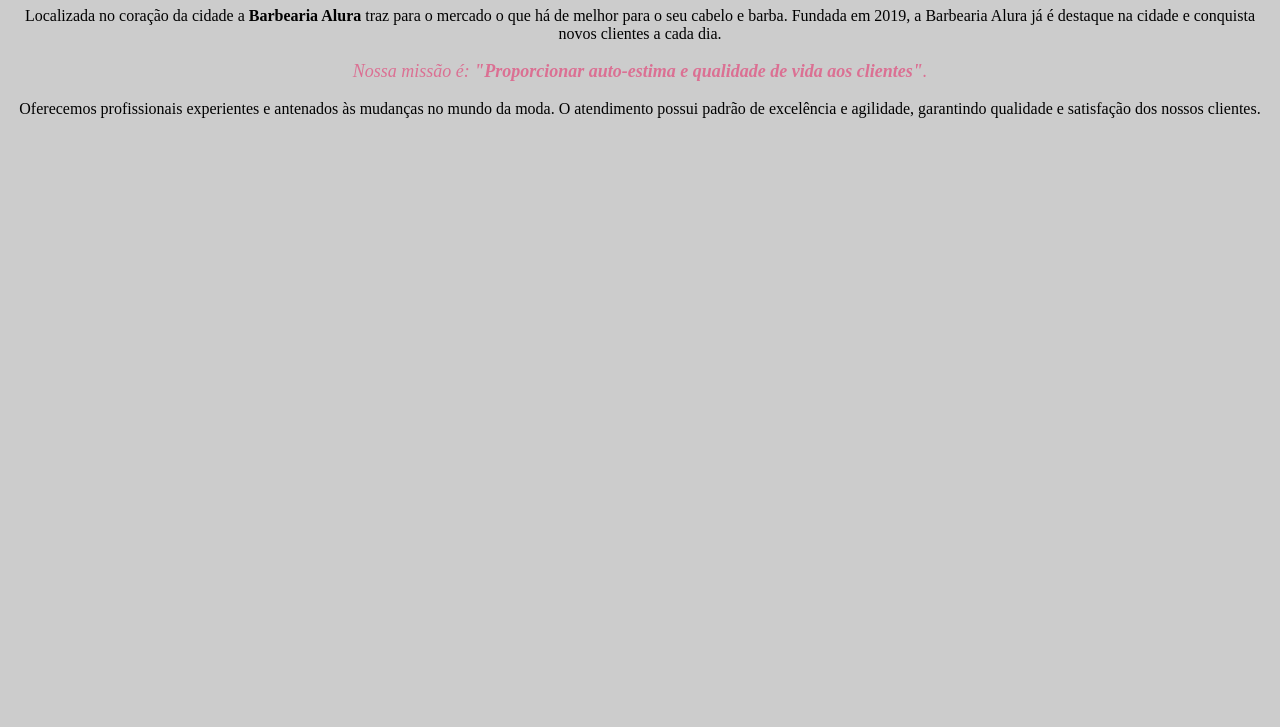
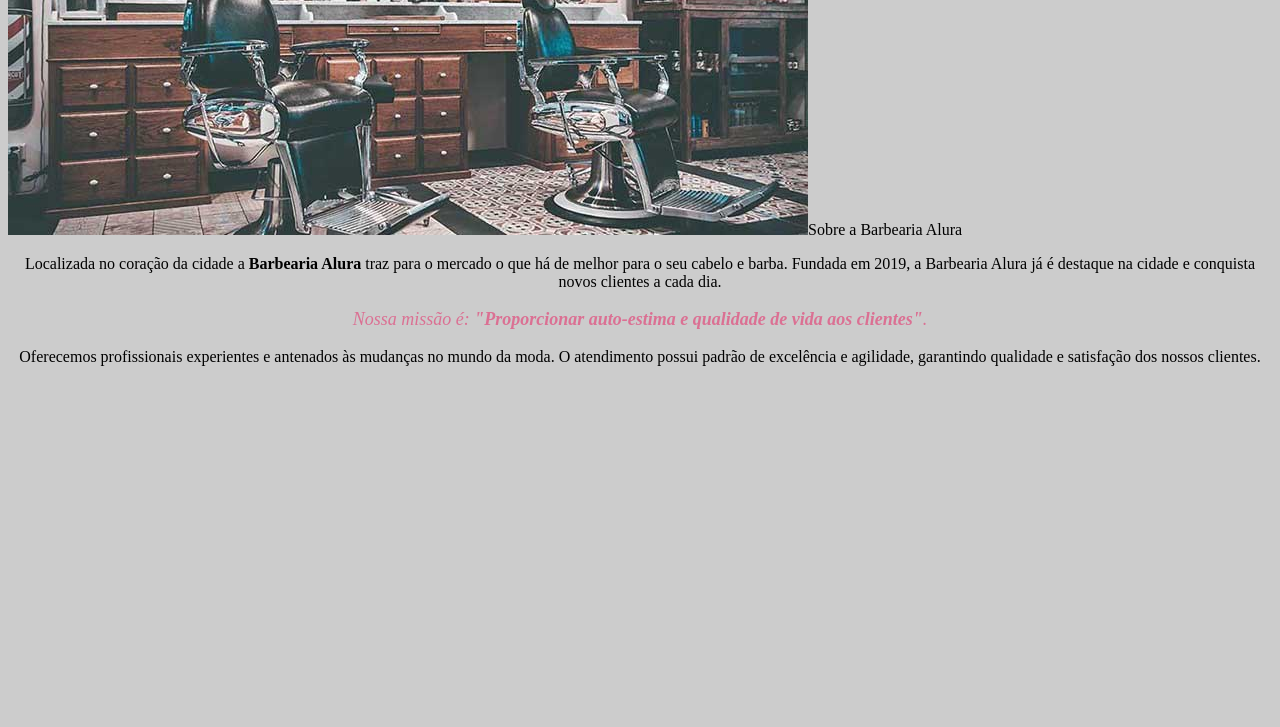
Before and after one commit to mabyside/barbearia-alura, a plain HTML site: page index.html in a window 1280 px wide. Shown: the part 73-800 px from the top of the page. Drawn offline with Linux system fonts and the light colour scheme.

Commit message:
claudios arraios

```diff
--- a/index.html
+++ b/index.html
@@ -6,6 +6,8 @@
         <title>Barbearia Alura</title>
     </head>
     <body>
+        <img src="banner.jpg"
+
         <h1>Sobre a Barbearia Alura</h1>
         <p>Localizada no coração da cidade a <b>Barbearia Alura</b> traz para o mercado o que há de melhor para o seu cabelo e barba. Fundada em 2019, a Barbearia Alura já é destaque na cidade e conquista novos clientes a cada dia.</p>
         <p id="missao"><i>Nossa missão é: <b>"Proporcionar auto-estima e qualidade de vida aos clientes"</b>.</i></p>
```
Also changed, not shown: banner.jpg (added).
